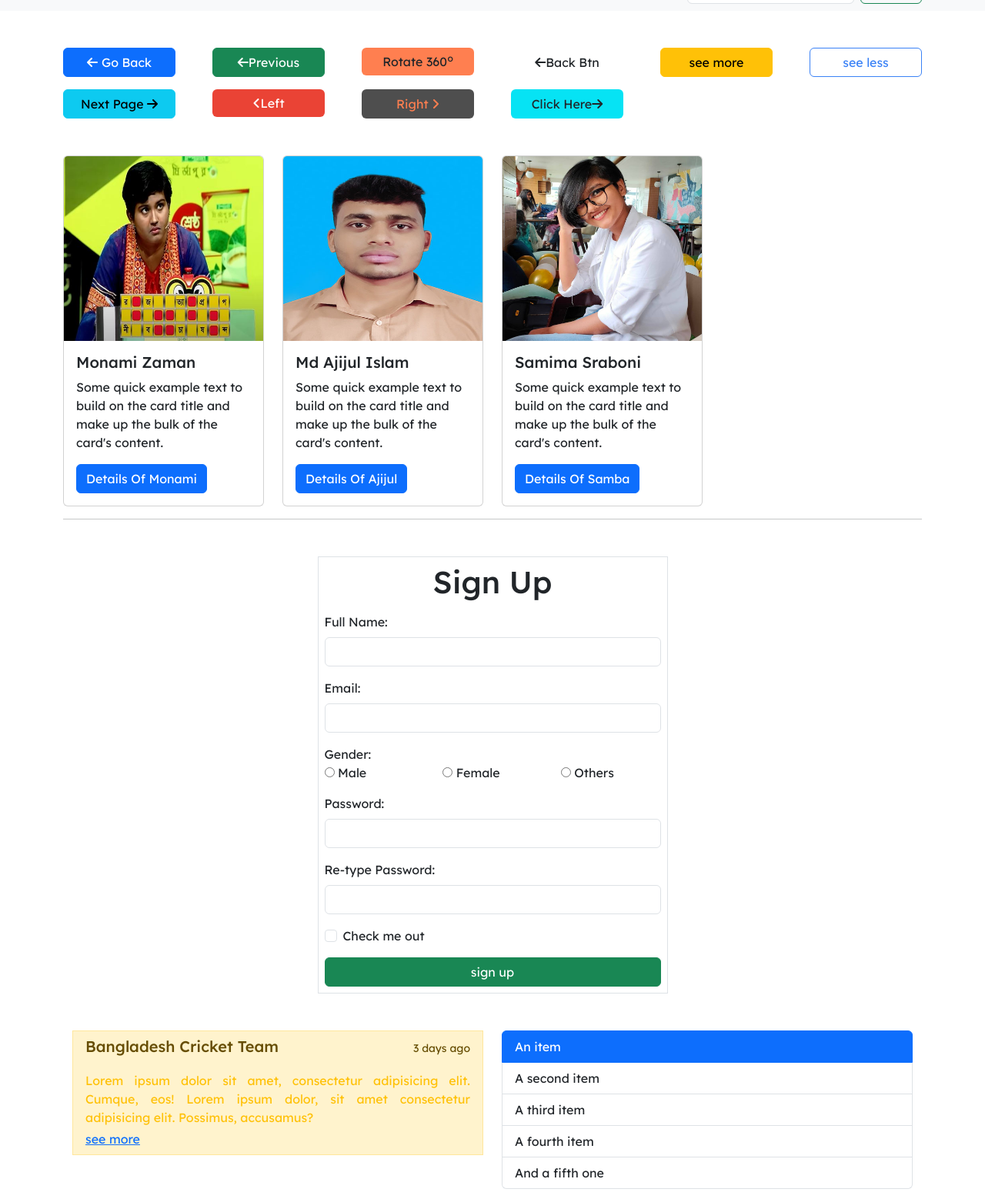
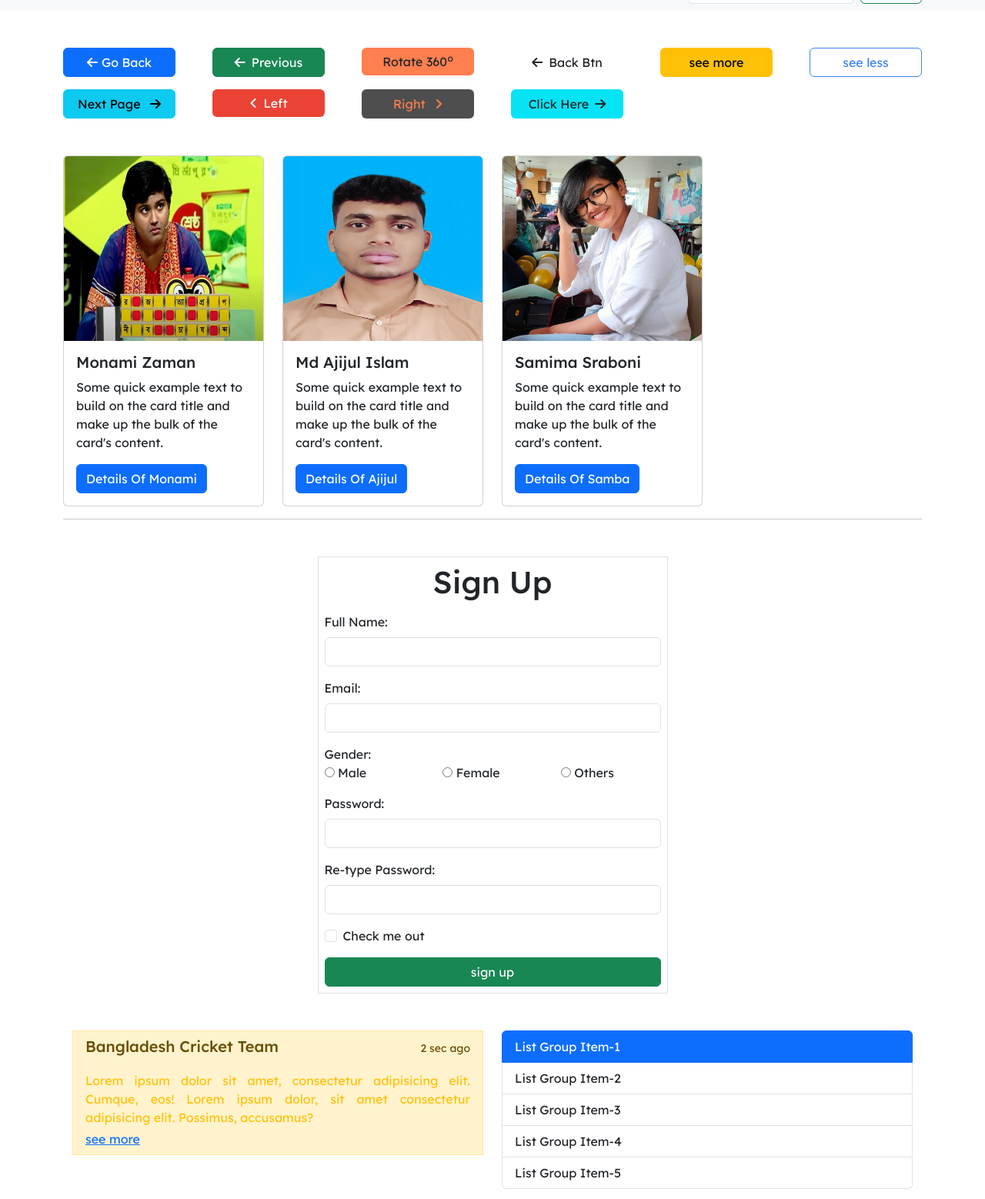
Before and after one commit to imajijul/assignment_1, a plain HTML site: page index.html in a window 1280 px wide. Shown: the part 42-1600 px from the top of the page at 77% size. Drawn offline with Linux system fonts and the light colour scheme.

Commit message:
update 1

```diff
--- a/css/style.css
+++ b/css/style.css
@@ -8,16 +8,13 @@
 
 body{
     font-family: "Lexend", sans-serif;
+    background-color: #fff;
 }
-
+/* Navbar design */
 .logo{
     color: red;
 
 }
-.logo:hover{
-    color: green
-}
-
 ul>li>a:hover{
     color:green
 }
@@ -49,6 +46,7 @@ ul>li>a:hover{
 
     }
 }
+
 .btn_4{
     transition: all .3s linear;
     &:hover{
@@ -57,6 +55,7 @@ ul>li>a:hover{
         color: #fff;
     }
 }
+
 .btn_5{
     transition: all .3s linear;
     &:hover{
--- a/index.html
+++ b/index.html
@@ -66,12 +66,12 @@
     <div class="row gx-5 gy-3">
       <!-- btn_1 -->
       <div class="col-12 col-sm-6 col-md-4 col-lg-3 col-xl-2">
-        <button class="btn_1 btn btn-primary w-100"><span class="btn_1_icon"><i class="fa-solid fa-arrow-left"></i></span>Go Back </button>
+        <button class="btn_1 btn btn-primary w-100"><span class="btn_1_icon"><i class="fa-solid fa-arrow-left me-"></i></span>Go Back </button>
     </div>
 
     <!-- btn_2 -->
     <div class="col-12 col-sm-6 col-md-4 col-lg-3 col-xl-2">
-        <button class="btn_2 w-100 btn btn-success"><span class="btn_2_icon"><i class="fa-solid fa-arrow-left"></i></span>Previous </button>
+        <button class="btn_2 w-100 btn btn-success"><span class="btn_2_icon"><i class="fa-solid fa-arrow-left me-2"></i></span>Previous </button>
     </div>
 
     <!-- btn_3 -->
@@ -81,7 +81,7 @@
 
     <!-- btn_4 -->
     <div class="col-12  col-sm-6 col-md-4 col-lg-3 col-xl-2">
-        <button class="btn_4 w-100 btn "><span class="btn_2_icon"><i class="fa-solid fa-arrow-left"></i></span>Back Btn </button>
+        <button class="btn_4 w-100 btn "><span class="btn_2_icon"><i class="fa-solid fa-arrow-left me-2"></i></span>Back Btn </button>
     </div>
 
     <!-- btn_5 -->
@@ -96,22 +96,22 @@
 
      <!-- btn_7 -->
      <div class="col-12  col-sm-6 col-md-4 col-lg-3 col-xl-2">
-        <button class="btn_7 w-100 btn btn-info">Next Page <span class="btn_7_icon"><i class="fa-solid fa-arrow-right"></i></span></button>
+        <button class="btn_7 w-100 btn btn-info">Next Page <span class="btn_7_icon"><i class="fa-solid fa-arrow-right ms-2"></i></span></button>
     </div>
 
     <!-- btn_8 -->
     <div class="col-12  col-sm-6 col-md-4 col-lg-3 col-xl-2">
-        <button class="btn_8 w-100 btn btn-primary"> <span><i class="fa-solid fa-angle-left"></i></span>Left</button>
+        <button class="btn_8 w-100 btn btn-primary"> <span><i class="fa-solid fa-angle-left me-2"></i></span>Left</button>
     </div>
 
     <!-- btn_9 -->
     <div class="col-12  col-sm-6 col-md-4 col-lg-3 col-xl-2">
-        <button class="btn_9 w-100 btn"> Right <span><i class="fa-solid fa-angle-right"></i></span> </button>
+        <button class="btn_9 w-100 btn"> Right <span><i class="fa-solid fa-angle-right ms-2"></i></span> </button>
     </div>
 
     <!-- btn_10 -->
     <div class="col-12  col-sm-6 col-md-4 col-lg-3 col-xl-2">
-        <button class="btn_10 w-100 btn">Click Here<span class="btn_10_icon"><i class="fa-solid fa-arrow-right"></i></span> </button>
+        <button class="btn_10 w-100 btn">Click Here<span class="btn_10_icon"><i class="fa-solid fa-arrow-right ms-2"></i></span> </button>
     </div>
 
     </div>
@@ -221,7 +221,7 @@
           <div class="list-group-item list-group-item-warning">
             <div class="d-flex w-100 justify-content-between align-items-center">
               <h5 class="mb-1">Bangladesh Cricket Team</h5>
-              <small>3 days ago</small>
+              <small>2 sec ago</small>
             </div>
             <p class="mb-1 text-warning mt-3 justify">Lorem ipsum dolor sit amet, consectetur adipisicing elit. Cumque, eos! Lorem ipsum dolor, sit amet consectetur adipisicing elit. Possimus, accusamus?</p>
 
@@ -232,11 +232,11 @@
 
         <div class="col-12  col-md-6 col-xxl-4">
           <ul class="list-group">
-            <li class="list-group-item active">An item</li>
-            <li class="list-group-item">A second item</li>
-            <li class="list-group-item">A third item</li>
-            <li class="list-group-item">A fourth item</li>
-            <li class="list-group-item">And a fifth one</li>
+            <li class="list-group-item active">List Group Item-1</li>
+            <li class="list-group-item">List Group Item-2</li>
+            <li class="list-group-item">List Group Item-3</li>
+            <li class="list-group-item">List Group Item-4</li>
+            <li class="list-group-item">List Group Item-5</li>
           </ul>
         </div>
 
```
